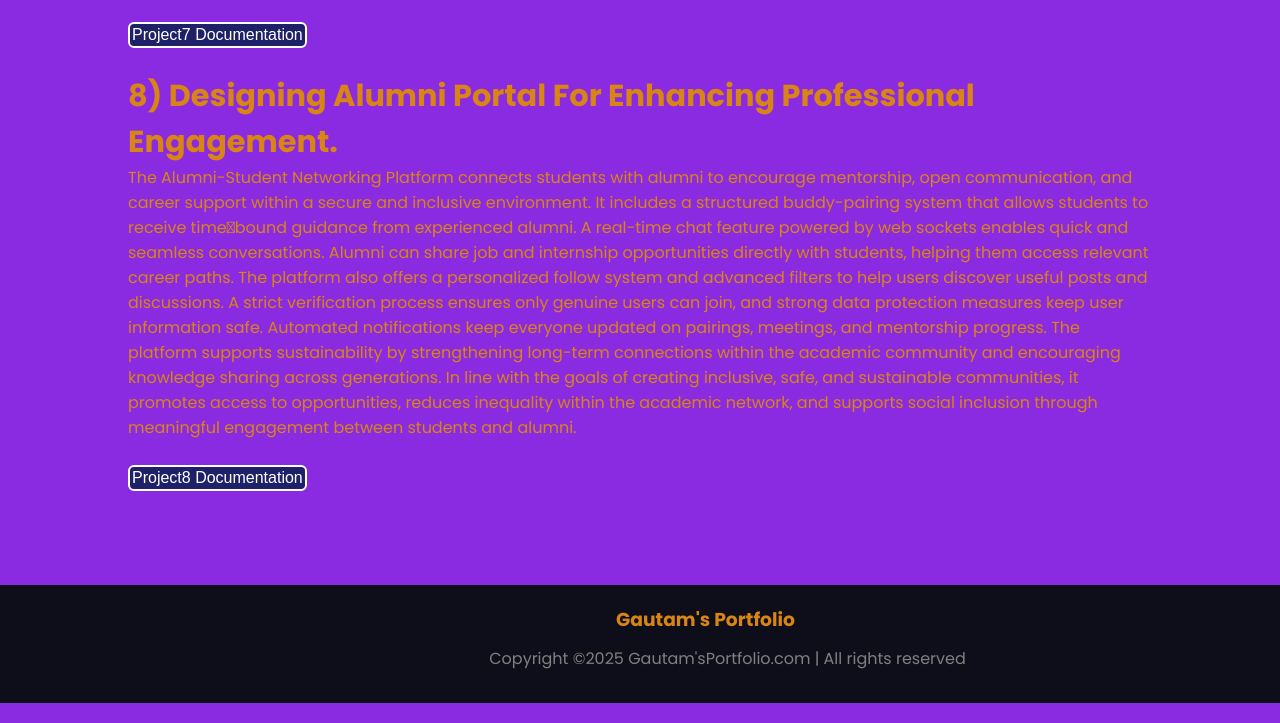
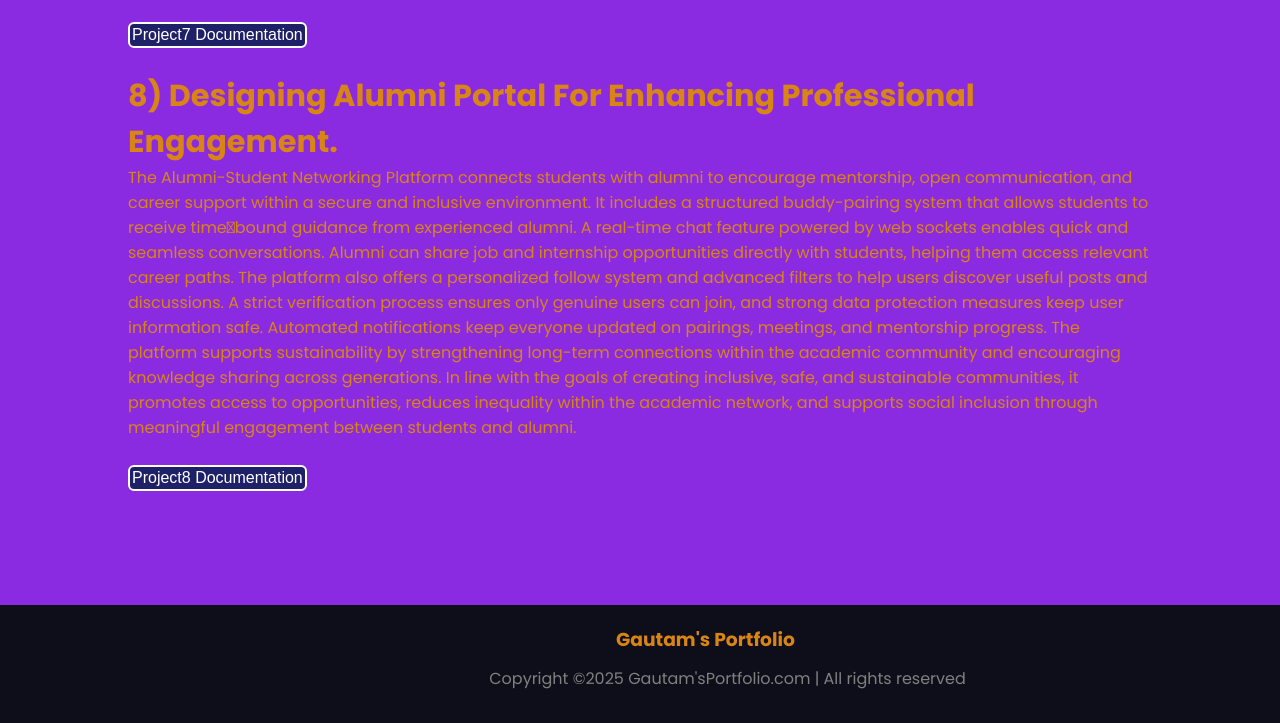
Before and after one commit to Gautampdy/MyPortfolio, a plain HTML site: page projects.html in a window 1280 px wide. Shown: the part 1616-2339 px from the top of the page. Drawn offline with Linux system fonts and the light colour scheme.

Commit message:
Updated File

```diff
--- a/projects.css
+++ b/projects.css
@@ -55,7 +55,7 @@ footer {
 }
 
 .foot {
-    margin-top: 1380px;
+    margin-top: 1400px;
 }
 
 .footer {
```
